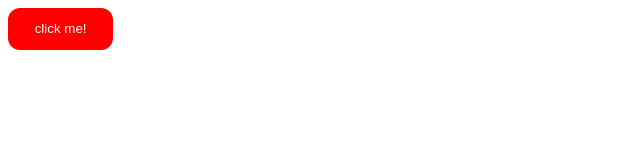
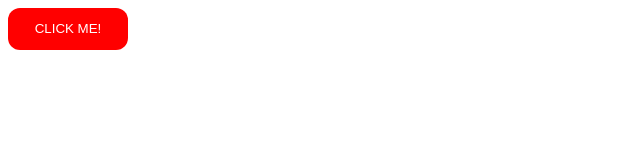
Before and after one commit to hitmaizer/btn-styledcomponents, a React (Create React App) app: page / in a window 1280 px wide. Shown: the top 160 px of the page, without its empty margins (0-640 px from the left). Built offline with nearby package versions, Linux system fonts and the light colour scheme.

Commit message:
a button styled with sc

```diff
--- a/src/components/Button.styled.js
+++ b/src/components/Button.styled.js
@@ -5,10 +5,18 @@ export default function Button(props) {
 
     const Button = styled.button`
       padding: 1em 2em;
-      background-color: red;
+      background-color: ${props.primary ? "blue" : "red"};
       border: none;
       border-radius: 12px;
       color: #fff;
+      text-transform: uppercase;
+      cursor: pointer;
+
+      &:hover {
+          transform: translateY(-3%);
+          background-color: teal;
+      }
+
     `;
 
     return (
```
